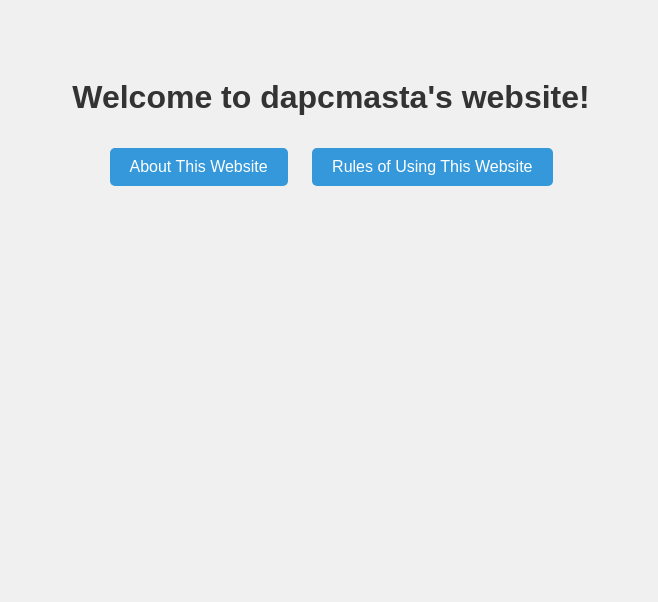
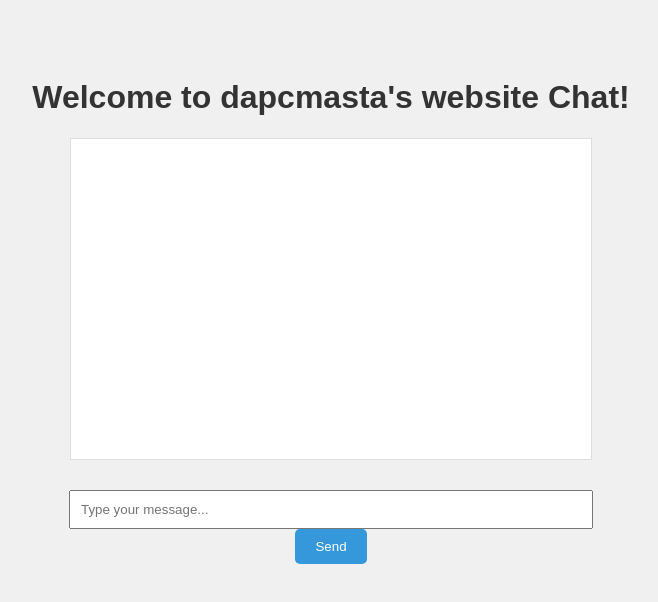
Before and after one commit to dapcmasta/makalat_al_arab.github.io, a plain HTML site: page index.html in a window 1280 px wide. Shown: the whole page, without its empty margins (309-967 px from the left). Drawn offline with Linux system fonts and the light colour scheme.

Commit message:
Update index.html

```diff
--- a/index.html
+++ b/index.html
@@ -3,8 +3,7 @@
 <head>
   <meta charset="UTF-8">
   <meta name="viewport" content="width=device-width, initial-scale=1.0">
-  <meta http-equiv="X-UA-Compatible" content="IE=edge">
-  <title>dapcmasta's website</title>
+  <title>dapcmasta's website - Chat</title>
   <style>
     body {
       font-family: Arial, sans-serif;
@@ -15,27 +14,103 @@
     h1 {
       color: #333;
     }
-    a {
-      text-decoration: none;
+    #chat-container {
+      display: flex;
+      flex-direction: column;
+      align-items: center;
+      max-width: 500px;
+      margin: 0 auto;
+    }
+    #messages {
+      width: 100%;
+      height: 300px;
+      background-color: #fff;
+      border: 1px solid #ddd;
+      overflow-y: auto;
+      padding: 10px;
+      margin-bottom: 20px;
+    }
+    #message-input {
+      width: 100%;
+      padding: 10px;
+      margin-top: 10px;
+    }
+    button {
       padding: 10px 20px;
       background-color: #3498db;
       color: white;
+      border: none;
       border-radius: 5px;
-      margin: 10px;
-      display: inline-block;
+      cursor: pointer;
     }
-    a:hover {
+    button:hover {
       background-color: #2980b9;
     }
   </style>
+  <!-- Firebase SDKs -->
+  <script src="https://www.gstatic.com/firebasejs/9.1.3/firebase-app.js"></script>
+  <script src="https://www.gstatic.com/firebasejs/9.1.3/firebase-firestore.js"></script>
 </head>
 <body>
 
-  <h1>Welcome to dapcmasta's website!</h1>
+  <h1>Welcome to dapcmasta's website Chat!</h1>
 
-  <a href="about.html">About This Website</a>
-  <a href="rules.html">Rules of Using This Website</a>
+  <div id="chat-container">
+    <div id="messages"></div>
+    <input type="text" id="message-input" placeholder="Type your message...">
+    <button onclick="sendMessage()">Send</button>
+  </div>
 
+  <script>
+    // Firebase configuration (replace with your Firebase config)
+    const firebaseConfig = {
+    apiKey: "AIzaSyDPNydJhHlGfsp0rw1rsn96BA9akFW9p1w",
+    authDomain: "dapcmasta-website-chat.firebaseapp.com",
+    projectId: "dapcmasta-website-chat",
+    storageBucket: "dapcmasta-website-chat.firebasestorage.app",
+    messagingSenderId: "565410732346",
+    appId: "1:565410732346:web:cd18f6dc0b7d473ecbd803"
+  };
+
+    };
+
+    // Initialize Firebase
+    const app = firebase.initializeApp(firebaseConfig);
+    const db = firebase.firestore(app);
+
+    // Reference to the messages collection
+    const messagesRef = db.collection('messages');
+
+    // Function to load messages
+    function loadMessages() {
+      messagesRef.orderBy('timestamp').onSnapshot((snapshot) => {
+        const messagesContainer = document.getElementById('messages');
+        messagesContainer.innerHTML = '';  // Clear messages container
+        snapshot.forEach((doc) => {
+          const message = document.createElement('p');
+          message.textContent = doc.data().text;
+          messagesContainer.appendChild(message);
+        });
+        messagesContainer.scrollTop = messagesContainer.scrollHeight;
+      });
+    }
+
+    // Call loadMessages on page load
+    loadMessages();
+
+    // Function to send a message
+    function sendMessage() {
+      const input = document.getElementById('message-input');
+      const text = input.value;
+      if (text.trim() !== '') {
+        messagesRef.add({
+          text: text,
+          timestamp: firebase.firestore.FieldValue.serverTimestamp()
+        });
+        input.value = '';  // Clear input field
+      }
+    }
+  </script>
 
 </body>
 </html>
```
